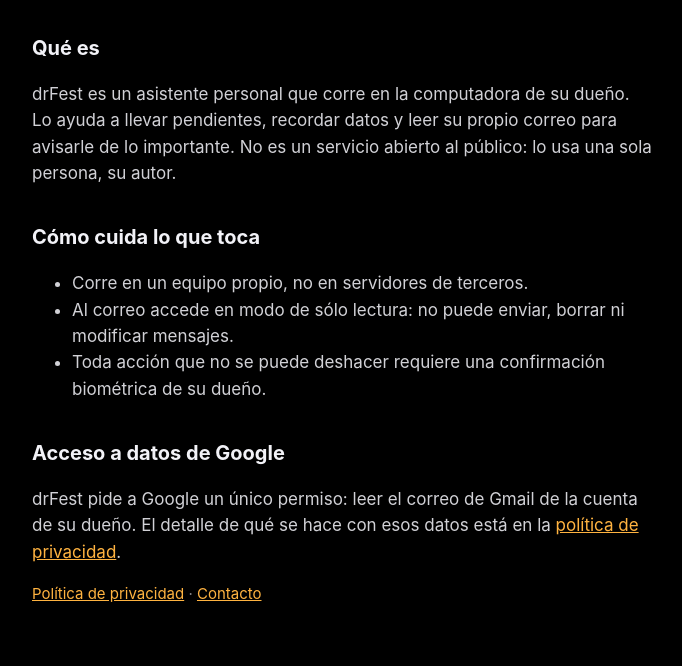
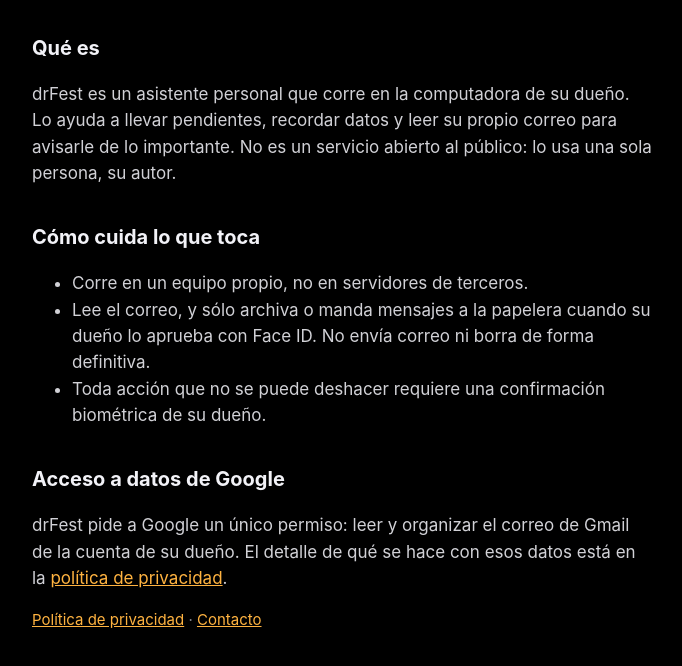
Before and after one commit to oktubr3/drfest-web, a plain HTML site: page index.html in a window 1280 px wide. Shown: the part 150-816 px from the top of the page, without its empty margins (298-980 px from the left). Drawn offline with Linux system fonts and the light colour scheme.

Commit message:
docs: describe archive and trash with face id

```diff
--- a/index.html
+++ b/index.html
@@ -18,12 +18,12 @@
 <h2>Cómo cuida lo que toca</h2>
 <ul>
 <li>Corre en un equipo propio, no en servidores de terceros.</li>
-<li>Al correo accede en modo de sólo lectura: no puede enviar, borrar ni modificar mensajes.</li>
+<li>Lee el correo, y sólo archiva o manda mensajes a la papelera cuando su dueño lo aprueba con Face ID. No envía correo ni borra de forma definitiva.</li>
 <li>Toda acción que no se puede deshacer requiere una confirmación biométrica de su dueño.</li>
 </ul>
 
 <h2>Acceso a datos de Google</h2>
-<p>drFest pide a Google un único permiso: leer el correo de Gmail de la cuenta de su dueño. El detalle de qué se hace con esos datos está en la <a href="privacidad.html">política de privacidad</a>.</p>
+<p>drFest pide a Google un único permiso: leer y organizar el correo de Gmail de la cuenta de su dueño. El detalle de qué se hace con esos datos está en la <a href="privacidad.html">política de privacidad</a>.</p>
 
 <p class="tenue"><a href="privacidad.html">Política de privacidad</a> · <a href="https://github.com/oktubr3/drfest-web/issues">Contacto</a></p>
 </main>
```
Also changed, not shown: privacidad.html (+1 -1 lines).
